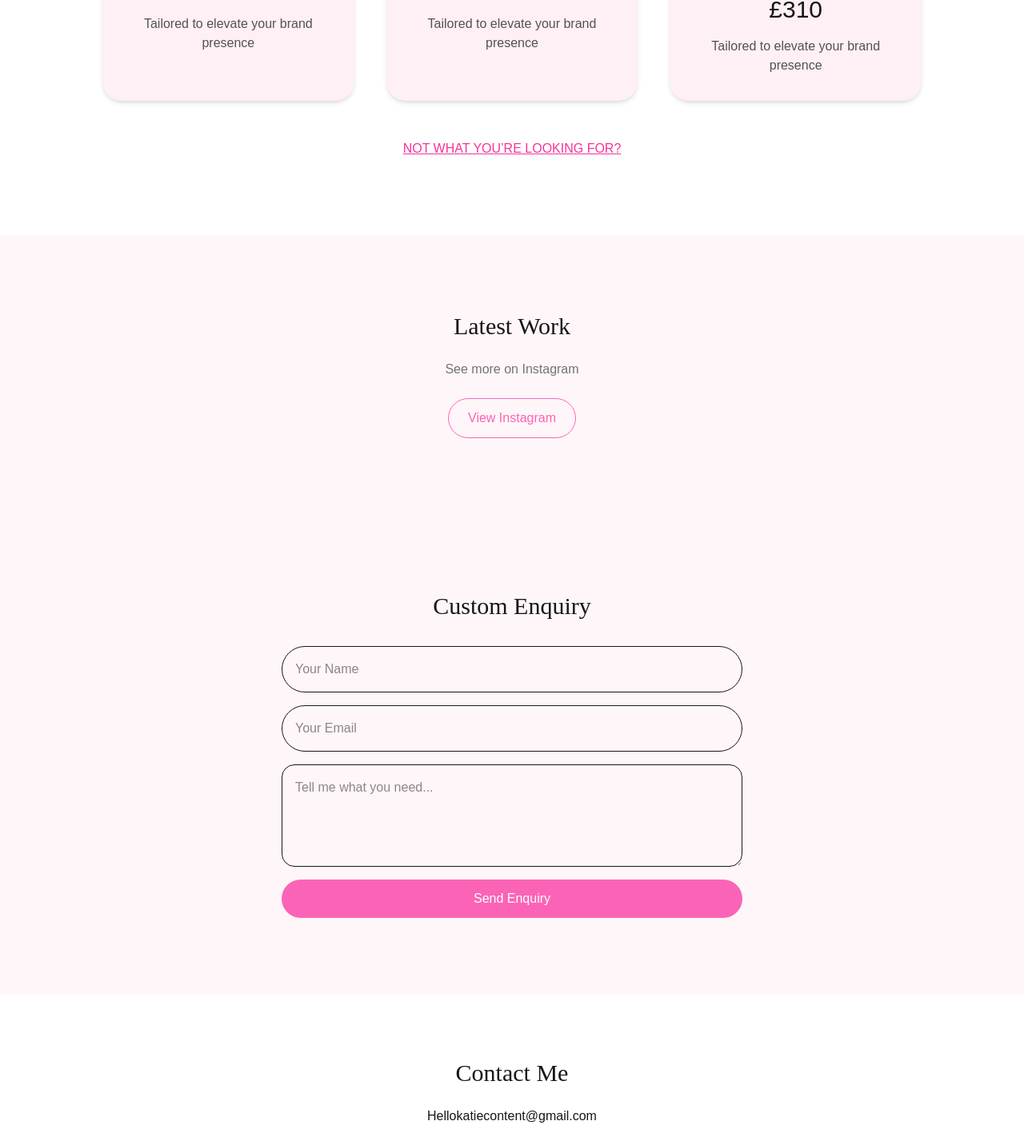
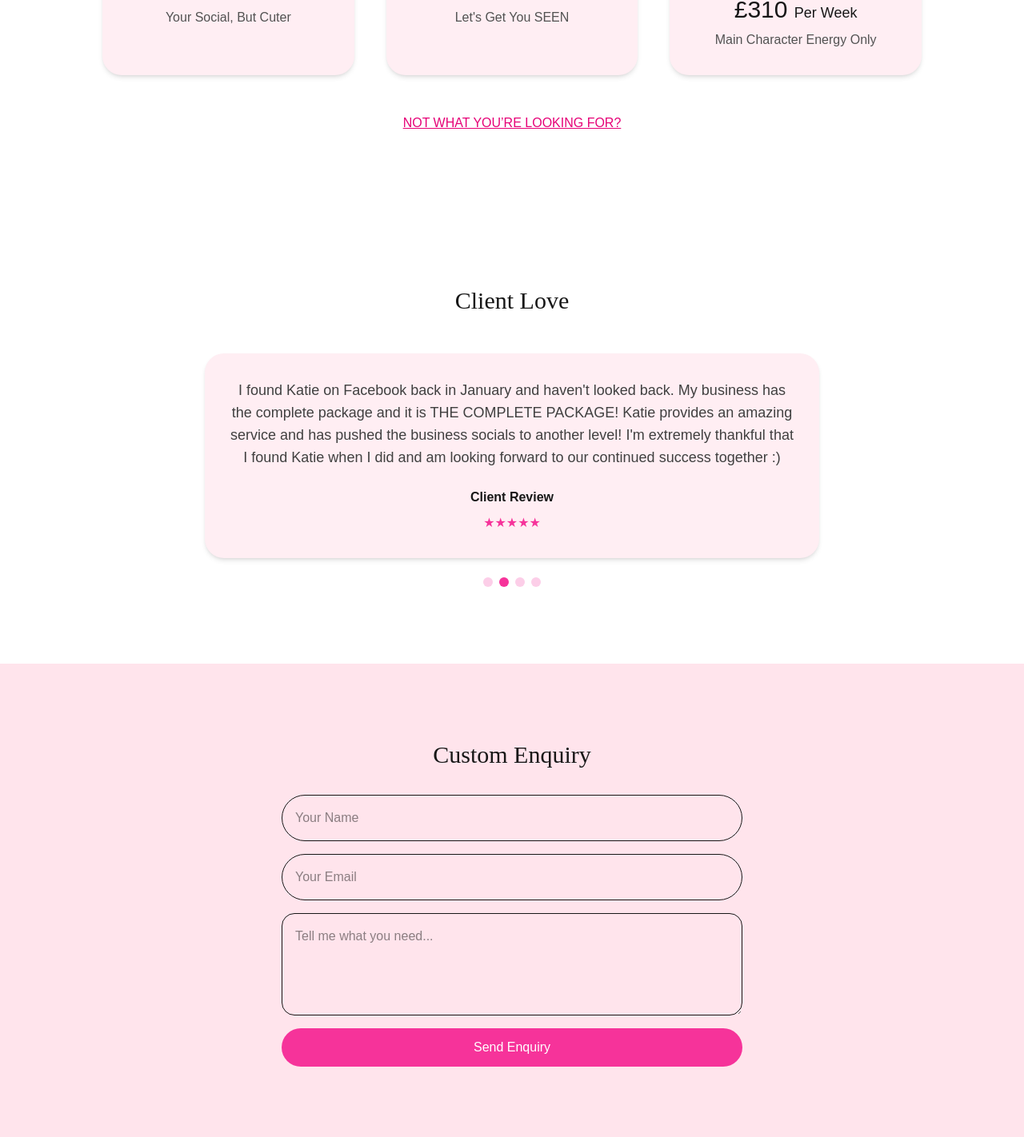
Before and after one commit to ktjbrooks-prog/content-with-katie, a Next.js app: page / in a window 1280 px wide. Shown: the part 834-2256 px from the top of the page at 80% size. Built offline with nearby package versions, Linux system fonts and the light colour scheme.

Commit message:
final full website

```diff
--- a/app/page.tsx
+++ b/app/page.tsx
@@ -1,13 +1,40 @@
 "use client";
 
 import { motion } from "framer-motion";
-import { useState } from "react";
+import { useState, useEffect } from "react";
 
 export default function Home() {
   const [submitted, setSubmitted] = useState(false);
+  const [current, setCurrent] = useState(0);
+
+  const testimonials = [
+    {
+      text: "I am dyslexic and explained this to Katie and explained what I struggle with to what I am wanting to create and left it with her and honestly all I can say is what she created was exactly what I wanted! Whether you have the smaller package to the largest package you will not be disappointed and worth every penny you spend! It’s taken the weight and stress off my shoulders!!! Thank you so much Katie 🩷🩷🩷",
+      author: "Client Review",
+    },
+    {
+      text: "I found Katie on Facebook back in January and haven't looked back. My business has the complete package and it is THE COMPLETE PACKAGE! Katie provides an amazing service and has pushed the business socials to another level! I'm extremely thankful that I found Katie when I did and am looking forward to our continued success together :)",
+      author: "Client Review",
+    },
+    {
+      text: "I’ve been working with Katie for a month now and it’s a relief that I can hand over my social media to someone I can trust. Katie is approachable and really friendly and makes a big effort to engage 💜",
+      author: "Client Review",
+    },
+    {
+      text: "Katie helped me start my Facebook page, created my logo and helped me get my business off the ground socials wise - it helps me reach new customers instead of relying on word of mouth all the time, really appreciate everything she did to kick start my online presence!",
+      author: "Client Review",
+    },
+  ];
+
+  useEffect(() => {
+    const interval = setInterval(() => {
+      setCurrent((prev) => (prev + 1) % testimonials.length);
+    }, 5000);
+    return () => clearInterval(interval);
+  }, []);
 
   return (
-    <div className="min-h-screen bg-[#fff6f9] text-neutral-900">
+    <div className="min-h-screen bg-[#ffe4ec] text-neutral-900">
 
       {/* Hero */}
       <section className="text-center py-32 px-6">
@@ -36,7 +63,7 @@ export default function Home() {
         </p>
 
         <a href="https://calendly.com/contentwithkatie/30min" target="_blank">
-          <button className="bg-pink-400 hover:bg-pink-500 transition text-white px-10 py-4 rounded-full text-lg shadow-md">
+          <button className="bg-pink-500 hover:bg-pink-600 text-white px-10 py-4 rounded-full text-lg shadow-md">
             Book a Consultation
           </button>
         </a>
@@ -44,69 +71,77 @@ export default function Home() {
 
       {/* Pricing */}
       <section className="bg-white py-24 px-6 text-center">
-        <h2
-          className="text-3xl mb-12"
-          style={{ fontFamily: "Playfair Display, serif" }}
-        >
+        <h2 className="text-3xl mb-12" style={{ fontFamily: "Playfair Display, serif" }}>
           Pricing
         </h2>
 
         <div className="grid md:grid-cols-3 gap-10 max-w-5xl mx-auto">
           {[
-            { name: "Starter Presence", price: "£150" },
-            { name: "Full Content & Visibility", price: "£260" },
-            { name: "Full Content, Visibility & Growth", price: "£310" },
+            { name: "Starter Presence", price: "£150", desc: "Your Social, But Cuter" },
+            { name: "Full Content & Visibility", price: "£260", desc: "Let's Get You SEEN" },
+            { name: "Full Content, Visibility & Growth", price: "£310", desc: "Main Character Energy Only" },
           ].map((plan, i) => (
             <motion.div
               key={i}
               whileHover={{ scale: 1.05 }}
-              className="p-8 rounded-3xl shadow-md bg-[#fff0f5]"
+              className="p-8 rounded-3xl shadow-md bg-[#ffeef3]"
             >
               <h3 className="text-xl mb-3">{plan.name}</h3>
-              <p className="text-3xl mb-4">{plan.price}</p>
-              <p className="text-neutral-600">
-                Tailored to elevate your brand presence
+              <p className="text-3xl mb-2">
+                {plan.price} <span className="text-lg">Per Week</span>
               </p>
+              <p className="text-neutral-600">{plan.desc}</p>
             </motion.div>
           ))}
         </div>
 
         <a href="#enquiry">
-          <p className="mt-12 text-pink-500 underline cursor-pointer">
+          <p className="mt-12 text-pink-600 underline cursor-pointer">
             NOT WHAT YOU’RE LOOKING FOR?
           </p>
         </a>
       </section>
 
-      {/* Instagram Preview */}
-      <section className="py-24 text-center">
-        <h2
-          className="text-3xl mb-6"
-          style={{ fontFamily: "Playfair Display, serif" }}
-        >
-          Latest Work
+      {/* Testimonials */}
+      <section className="py-24 px-6 text-center bg-white">
+        <h2 className="text-3xl mb-12" style={{ fontFamily: "Playfair Display, serif" }}>
+          Client Love
         </h2>
 
-        <p className="mb-6 text-neutral-500">
-          See more on Instagram
-        </p>
+        <div className="max-w-3xl mx-auto">
+          <motion.div
+            key={current}
+            initial={{ opacity: 0, x: 50 }}
+            animate={{ opacity: 1, x: 0 }}
+            transition={{ duration: 0.5 }}
+            className="bg-[#ffeef3] p-8 rounded-3xl shadow-md"
+          >
+            <p className="text-lg mb-6 text-neutral-700">
+              {testimonials[current].text}
+            </p>
 
-        <a
-          href="https://www.instagram.com/contentwithkatie_"
-          target="_blank"
-        >
-          <button className="border border-pink-400 text-pink-400 px-6 py-3 rounded-full hover:bg-pink-50">
-            View Instagram
-          </button>
-        </a>
+            <p className="font-semibold">{testimonials[current].author}</p>
+
+            <p className="text-pink-500 mt-2">★★★★★</p>
+          </motion.div>
+
+          <div className="flex justify-center gap-2 mt-6">
+            {testimonials.map((_, i) => (
+              <button
+                key={i}
+                onClick={() => setCurrent(i)}
+                className={`w-3 h-3 rounded-full ${
+                  current === i ? "bg-pink-500" : "bg-pink-200"
+                }`}
+              />
+            ))}
+          </div>
+        </div>
       </section>
 
       {/* Enquiry */}
       <section id="enquiry" className="py-24 px-6 text-center">
-        <h2
-          className="text-3xl mb-8"
-          style={{ fontFamily: "Playfair Display, serif" }}
-        >
+        <h2 className="text-3xl mb-8" style={{ fontFamily: "Playfair Display, serif" }}>
           Custom Enquiry
         </h2>
 
@@ -139,12 +174,12 @@ export default function Home() {
               className="p-4 border rounded-2xl h-32"
             />
 
-            <button className="bg-pink-400 text-white py-3 rounded-full hover:bg-pink-500 transition">
+            <button className="bg-pink-500 text-white py-3 rounded-full hover:bg-pink-600">
               Send Enquiry
             </button>
           </form>
         ) : (
-          <p className="text-lg text-pink-500">
+          <p className="text-lg text-pink-600">
             Thank you — your enquiry has been sent 💗
           </p>
         )}
@@ -152,10 +187,7 @@ export default function Home() {
 
       {/* Contact */}
       <section className="bg-white py-20 text-center">
-        <h2
-          className="text-3xl mb-6"
-          style={{ fontFamily: "Playfair Display, serif" }}
-        >
+        <h2 className="text-3xl mb-6" style={{ fontFamily: "Playfair Display, serif" }}>
           Contact Me
         </h2>
 
@@ -163,24 +195,23 @@ export default function Home() {
 
         <div className="flex flex-col gap-4 items-center">
           <a href="https://calendly.com/contentwithkatie/30min" target="_blank">
-            <button className="bg-pink-400 text-white px-6 py-3 rounded-full">
+            <button className="bg-pink-500 text-white px-6 py-3 rounded-full">
               Book via Calendly
             </button>
           </a>
 
           <a
-            href="https://www.instagram.com/contentwithkatie_"
+            href="https://www.facebook.com/share/14ZNSZNuv8D/?mibextid=wwXIfr"
             target="_blank"
           >
-            <button className="border border-pink-400 text-pink-400 px-6 py-3 rounded-full hover:bg-pink-50">
-              View Instagram
+            <button className="border border-pink-500 text-pink-500 px-6 py-3 rounded-full hover:bg-pink-50">
+              View Facebook
             </button>
           </a>
         </div>
       </section>
 
-      {/* Footer */}
-      <footer className="py-8 text-center text-sm text-neutral-400">
+      <footer className="py-8 text-center text-sm text-neutral-500">
         © {new Date().getFullYear()} Content With Katie
       </footer>
     </div>
```
